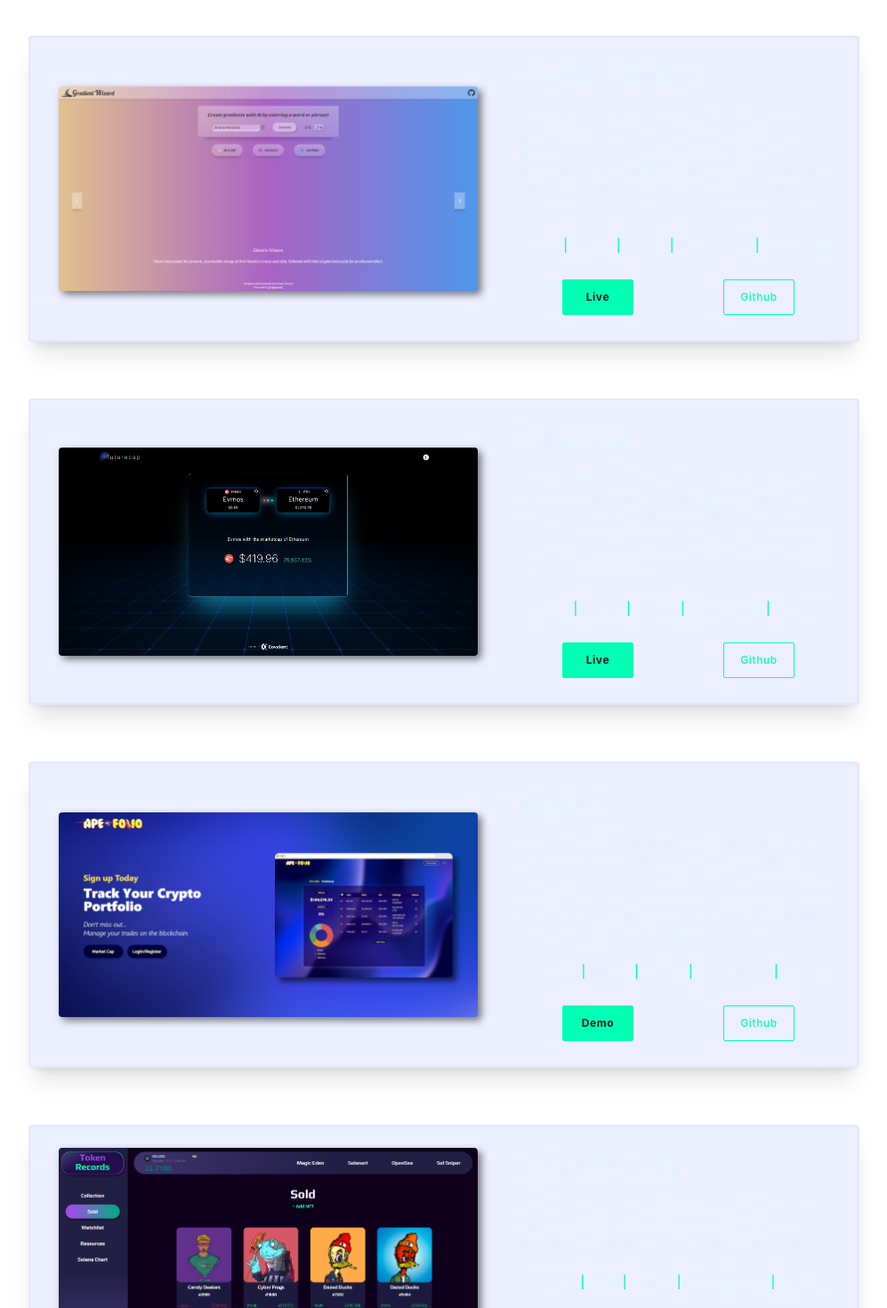
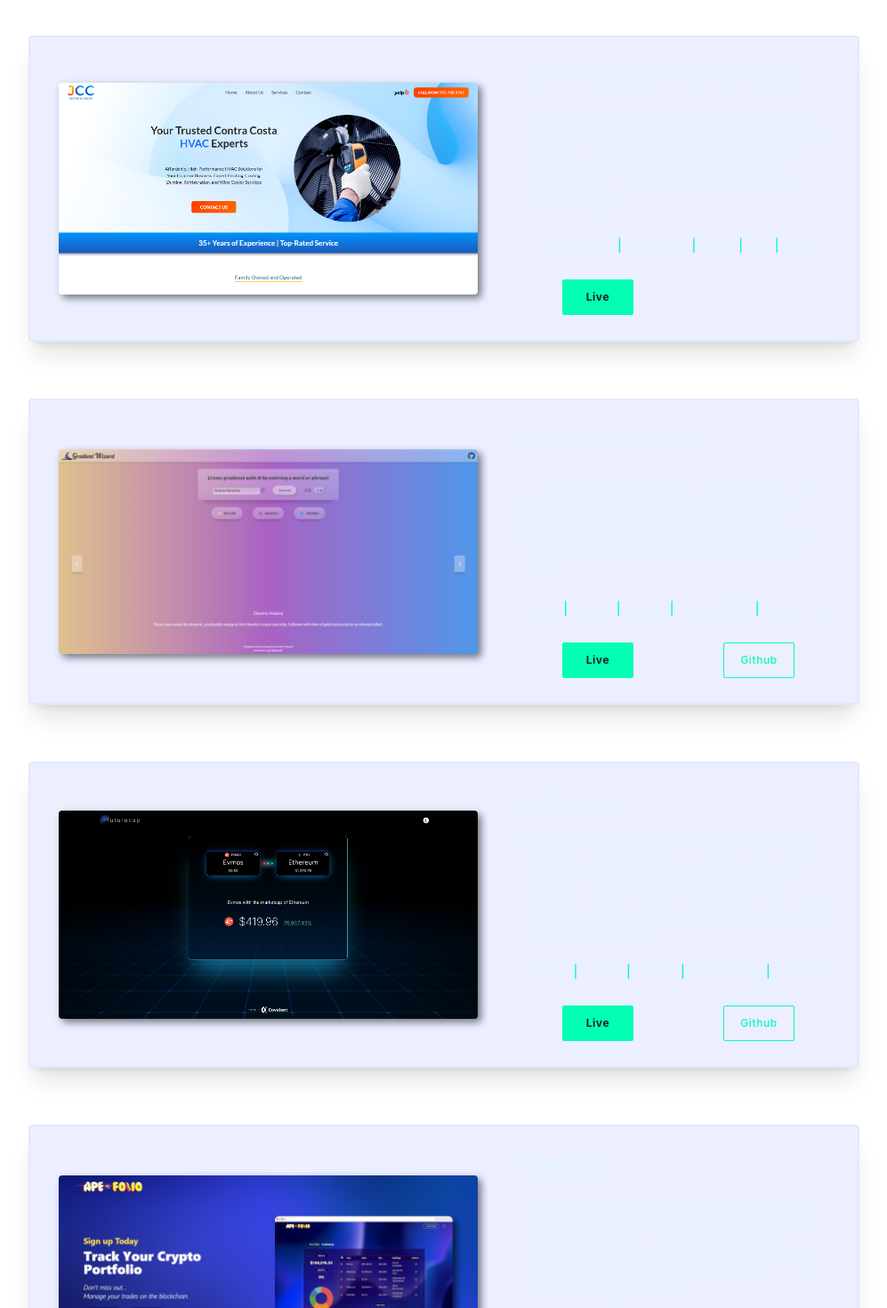
Before and after one commit to andfinsand/andrew-finsand-portfolio, a Next.js app: page / in a window 1280 px wide. Shown: the part 1760-3230 px from the top of the page at 89% size, without its empty margins (141-1138 px from the left). Built offline with nearby package versions, Linux system fonts and the light colour scheme; a web font is replaced by a local one.

Commit message:
JCC Heating and Cooling added as a project card

```diff
--- a/components/ProjectCards.tsx
+++ b/components/ProjectCards.tsx
@@ -13,6 +13,15 @@ const ProjectCards = () => {
     const projects = [
         {
             number: 1,
+            name: "JCC Heating and Cooling",
+            description: "Commercial website for JCC Heating and Cooling, a family-owned HVAC business serving Contra Costa, California. This responsive website serves as an online presence for showcasing their services, company history, and service areas to customers across the region.",
+            stack: ["WordPress" , "|" , "JavaScript" , "|" , "HTML" , "|" , "CSS" , "|" , "PHP"],
+            live: ["https://jccheatingandcooling.com/"],
+            github: "none",
+            image: "jccThumb.PNG",
+        },
+        {
+            number: 2,
             name: "Gradient Wizard",
             description: "A web application that utilizes the OpenAI API and gpt-3.5-turbo model to create two or three-tone gradients based on user input. The generated gradients are accompanied by hex codes, a unique name, and a description for why the colors were chosen.",
             stack: ["React" , "|" , "Django" , "|" , "Docker" , "|" , "TailwindCSS" , "|" , "OpenAI API"],
@@ -21,7 +30,7 @@ const ProjectCards = () => {
             image: "gradientwizardThumb.PNG",
         },
         {
-            number: 2,
+            number: 3,
             name: "Futurecap",
             description: "Entry for the Evmos-Covalent #OneMillionWallets Hackathon. A Django web app utilizing the Covalent Unified API for the Evmos blockchain serving the Cosmos ecosystem. Predict the price of Token A, if it had the market cap of Token B. Only tokens available from Diffusion Finance.",
             stack: ["Python" , "|" , "Django" , "|" , "HTML5" , "|" , "TailwindCSS" , "|" , "REST API"],
@@ -30,7 +39,7 @@ const ProjectCards = () => {
             image: "futurecapThumb.png",
         },
         {
-            number: 3,
+            number: 4,
             name: "Apefolio",
             description: "A Django web app to monitor your cryptocurrency portfolio. View overall portfolio balance with profit and loss percentages. Add new tokens to your portfolio and view calculated holdings based on live prices. View global cryptocurrency market cap data and search for specific tokens.",
             stack: ["Python" , "|" , "Django" , "|" , "HTML5" , "|" , "TailwindCSS" , "|" , "SQLite"],
@@ -38,15 +47,15 @@ const ProjectCards = () => {
             github: "https://github.com/colord/crypto-portfolio",
             image: "apefolioThumb.PNG",
         },
-        {
-            number: 4,
-            name: "Token Records",
-            description: "A Flask web app to track NFT trades made on the Solana blockchain. Record profits and losses, monitor live floor prices, and manage trade status!",
-            stack: ["Python" , "|" , "Flask" , "|" , "HTML5" , "|" , "BootstrapCSS" , "|" , "MySQL"],
-            live: ["http://ec2-52-53-218-33.us-west-1.compute.amazonaws.com"],
-            github: "https://github.com/andfinsand/token-records",
-            image: "tokenRecordsThumb.png",
-        },
+        // {
+        //     number: 4,
+        //     name: "Token Records",
+        //     description: "A Flask web app to track NFT trades made on the Solana blockchain. Record profits and losses, monitor live floor prices, and manage trade status!",
+        //     stack: ["Python" , "|" , "Flask" , "|" , "HTML5" , "|" , "BootstrapCSS" , "|" , "MySQL"],
+        //     live: ["http://ec2-52-53-218-33.us-west-1.compute.amazonaws.com"],
+        //     github: "https://github.com/andfinsand/token-records",
+        //     image: "tokenRecordsThumb.png",
+        // },
         {
             number: 5,
             name: "Cool Gym Hwy49",
@@ -135,7 +144,20 @@ const ProjectCards = () => {
                                                 );
                                             }
                                         })}
-                                        <a href={project.github} target="_blank"><button className="w-20 h-10 tracking-wider text-xs text-seagreen font-medium bg-transparent border border-seagreen rounded-sm buttonHoverSeagreen hover:text-dark">Github</button></a>
+                                        {/* Show github link if available */}
+                                        {project.github !== "none" && (
+                                            <a href={project.github} target="_blank">
+                                            <button className="w-20 h-10 tracking-wider text-xs text-seagreen font-medium bg-transparent border border-seagreen rounded-sm buttonHoverSeagreen hover:text-dark">
+                                                Github
+                                            </button>
+                                            </a>
+                                        )}
+                                        {/* Hide github link if unavailable */}
+                                        {project.github === "none" && (
+                                            <button className="w-20 h-10 tracking-wider text-xs text-seagreen font-medium bg-transparent border border-seagreen rounded-sm buttonHoverSeagreen hover:text-dark visible hidden lg:invisible lg:block">
+                                            Github
+                                            </button>
+                                        )}
                                     </div>
                                 </div>
                             </div>
```
Also changed, not shown: public/jccThumb.PNG (added).
